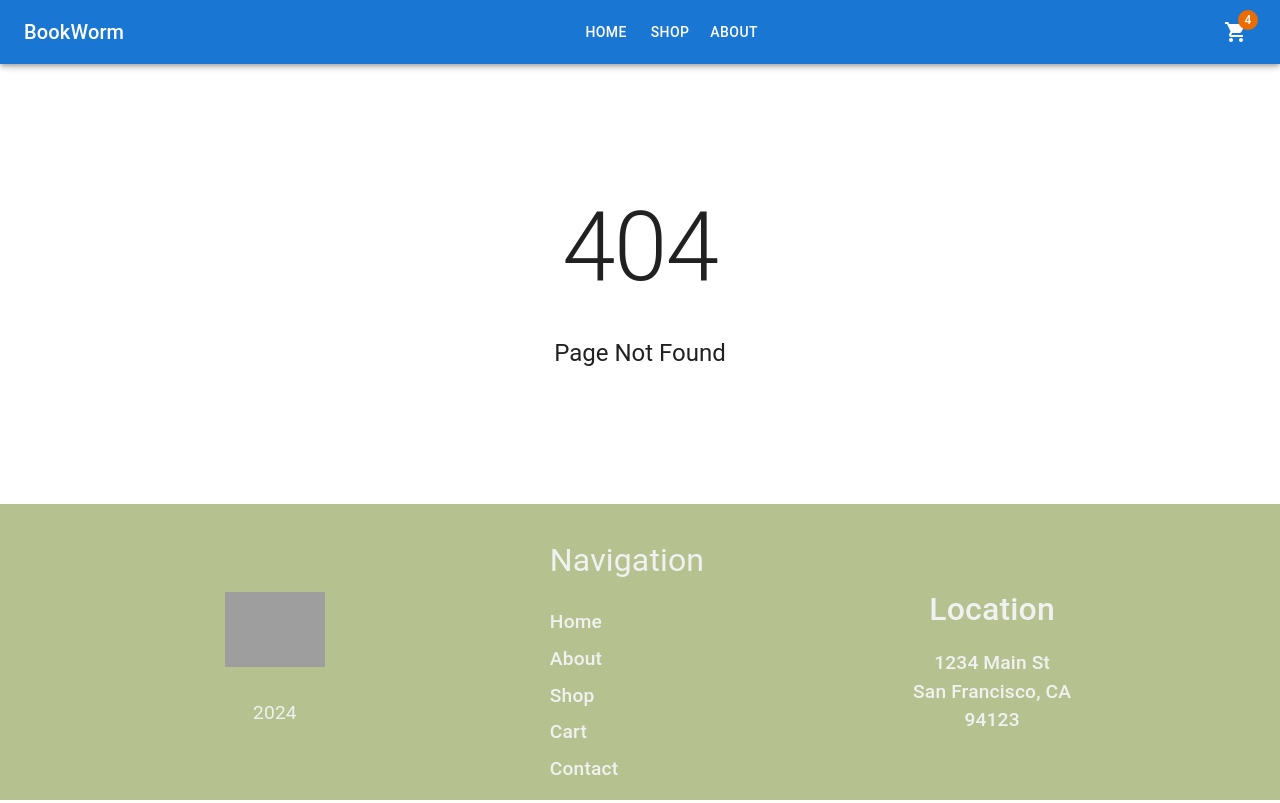
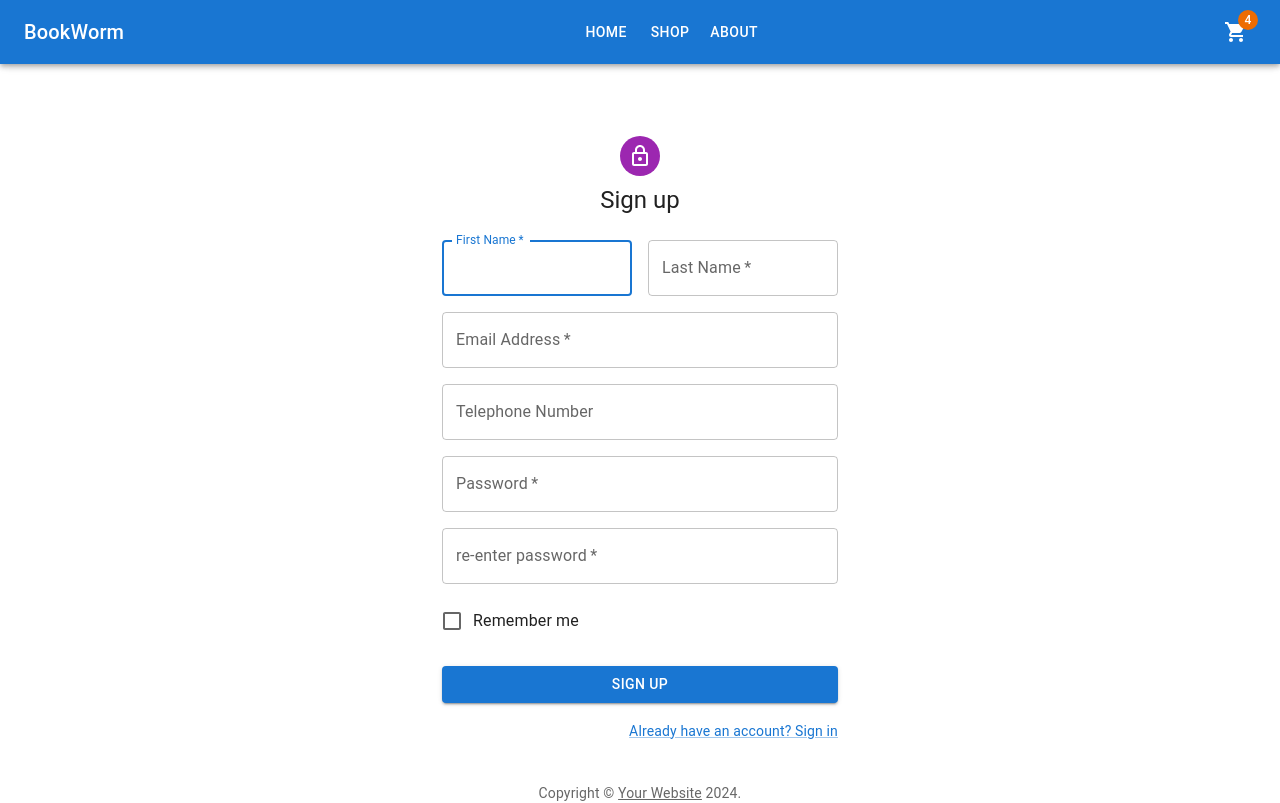
Before and after one commit to Erel0251/bookshop_client, a React (Vite) app: page /signup in a window 1280 px wide. Before the commit this address had no page. Shown: the top 803 px of the page. Built offline with nearby package versions, Linux system fonts and the light colour scheme; grey boxes are pictures that could not be loaded.

Commit message:
feat: add login and signup page

```diff
--- a/package.json
+++ b/package.json
@@ -27,6 +27,7 @@
     "dotenv": "^16.4.5",
     "graphql": "^16.8.1",
     "localforage": "^1.10.0",
+    "lodash": "^4.17.21",
     "match-sorter": "^6.3.4",
     "react": "^18.2.0",
     "react-dom": "^18.2.0",
--- a/src/App.tsx
+++ b/src/App.tsx
@@ -8,6 +8,8 @@
 import About from './pages/About';
 import NotFound from './pages/NotFound';
 import { Box } from '@mui/material';
+import SignIn from './pages/Login';
+import SignUp from './pages/Signup';
 
 function App() {
   return (
@@ -23,9 +25,11 @@
         <Header />
         <Routes>
           <Route path="/" element={<Home />} />
+          <Route path="/login" element={<SignIn />} />
+          <Route path="/signup" element={<SignUp />} />
           <Route path="/shop" element={<Shop />} />
           <Route path="/cart" element={<Cart />} />
-          <Route path="/product" element={<Product />} />
+          <Route path="/product/:id" element={<Product />} />
           <Route path="/about" element={<About />} />
           <Route path="*" element={<NotFound />} />
         </Routes>
--- /dev/null
+++ b/src/pages/Login.tsx
@@ -0,0 +1,118 @@
+import * as React from 'react';
+import Avatar from '@mui/material/Avatar';
+import Button from '@mui/material/Button';
+import CssBaseline from '@mui/material/CssBaseline';
+import TextField from '@mui/material/TextField';
+import FormControlLabel from '@mui/material/FormControlLabel';
+import Checkbox from '@mui/material/Checkbox';
+import Link from '@mui/material/Link';
+import Grid from '@mui/material/Grid';
+import Box from '@mui/material/Box';
+import LockOutlinedIcon from '@mui/icons-material/LockOutlined';
+import Typography from '@mui/material/Typography';
+import Container from '@mui/material/Container';
+import { createTheme, ThemeProvider } from '@mui/material/styles';
+import axios from 'axios';
+
+function Copyright(props: any) {
+  return (
+    <Typography variant="body2" color="text.secondary" align="center" {...props}>
+      {'Copyright © '}
+      <Link color="inherit" href="https://mui.com/">
+        Your Website
+      </Link>{' '}
+      {new Date().getFullYear()}
+      {'.'}
+    </Typography>
+  );
+}
+
+// TODO remove, this demo shouldn't need to reset the theme.
+const defaultTheme = createTheme();
+
+export default function SignIn() {
+  const handleSubmit = (event: React.FormEvent<HTMLFormElement>) => {
+    event.preventDefault();
+    const data = new FormData(event.currentTarget);
+    axios.post('http://localhost:3000/auth/login', {
+      email: data.get('email'),
+      password: data.get('password')
+    }).then((response) => {
+        localStorage.setItem('accessToken', response.data.accessToken);
+        localStorage.setItem('refreshToken', response.data.refreshToken);
+        window.location.href = '/product';
+    }).catch((error) => {
+        console.log(error);
+    });
+  };
+
+  return (
+    <ThemeProvider theme={defaultTheme}>
+      <Container component="main" maxWidth="xs">
+        <CssBaseline />
+        <Box
+          sx={{
+            marginTop: 8,
+            display: 'flex',
+            flexDirection: 'column',
+            alignItems: 'center',
+          }}
+        >
+          <Avatar sx={{ m: 1, bgcolor: 'secondary.main' }}>
+            <LockOutlinedIcon />
+          </Avatar>
+          <Typography component="h1" variant="h5">
+            Sign in
+          </Typography>
+          <Box component="form" onSubmit={handleSubmit} noValidate sx={{ mt: 1 }}>
+            <TextField
+              margin="normal"
+              required
+              fullWidth
+              id="email"
+              label="Email Address"
+              name="email"
+              autoComplete="email"
+              autoFocus
+            />
+            <TextField
+              margin="normal"
+              required
+              fullWidth
+              name="password"
+              label="Password"
+              type="password"
+              id="password"
+              autoComplete="current-password"
+            />
+            <FormControlLabel
+              control={<Checkbox value="remember" color="primary" />}
+              label="Remember me"
+            />
+            <Button
+              type="submit"
+              fullWidth
+              variant="contained"
+              sx={{ mt: 3, mb: 2 }}
+            >
+              Sign In
+            </Button>
+            <Grid container>
+              <Grid item xs>
+                <Link href="#" variant="body2">
+                  Forgot password?
+                </Link>
+              </Grid>
+              <Grid item>
+                <Link href="/signup" variant="body2">
+                  {"Don't have an account? Sign Up"}
+                </Link>
+              </Grid>
+            </Grid>
+          </Box>
+        </Box>
+        <Copyright sx={{ mt: 8, mb: 4 }} />
+      </Container>
+    </ThemeProvider>
+  );
+}
--- /dev/null
+++ b/src/pages/Signup.tsx
@@ -0,0 +1,173 @@
+import * as React from 'react';
+import Avatar from '@mui/material/Avatar';
+import Button from '@mui/material/Button';
+import CssBaseline from '@mui/material/CssBaseline';
+import TextField from '@mui/material/TextField';
+import FormControlLabel from '@mui/material/FormControlLabel';
+import Checkbox from '@mui/material/Checkbox';
+import Link from '@mui/material/Link';
+import Grid from '@mui/material/Grid';
+import Box from '@mui/material/Box';
+import LockOutlinedIcon from '@mui/icons-material/LockOutlined';
+import Typography from '@mui/material/Typography';
+import Container from '@mui/material/Container';
+import { createTheme, ThemeProvider } from '@mui/material/styles';
+import axios from 'axios';
+
+function Copyright(props: any) {
+  return (
+    <Typography
+      variant="body2"
+      color="text.secondary"
+      align="center"
+      {...props}
+    >
+      {'Copyright © '}
+      <Link color="inherit" href="https://mui.com/">
+        Your Website
+      </Link>{' '}
+      {new Date().getFullYear()}
+      {'.'}
+    </Typography>
+  );
+}
+
+// TODO remove, this demo shouldn't need to reset the theme.
+const defaultTheme = createTheme();
+
+export default function SignUp() {
+  const handleSubmit = (event: React.FormEvent<HTMLFormElement>) => {
+    event.preventDefault();
+    const data = new FormData(event.currentTarget);
+    axios.post('http://localhost:3000/auth/signup', {
+      first_name: data.get('firstName'),
+      last_name: data.get('lastName'),
+      email: data.get('email'),
+      password: data.get('password'),
+      phone: data.get('phone'),
+      roles: ['user']
+    }).then((response) => {
+        localStorage.setItem('accessToken', response.data.accessToken);
+        localStorage.setItem('refreshToken', response.data.refreshToken);
+        window.location.href = '/product';
+    }).catch((error) => {
+        console.log(error);
+    });
+  };
+
+  return (
+    <ThemeProvider theme={defaultTheme}>
+      <Container component="main" maxWidth="xs">
+        <CssBaseline />
+        <Box
+          sx={{
+            marginTop: 8,
+            display: 'flex',
+            flexDirection: 'column',
+            alignItems: 'center',
+          }}
+        >
+          <Avatar sx={{ m: 1, bgcolor: 'secondary.main' }}>
+            <LockOutlinedIcon />
+          </Avatar>
+          <Typography component="h1" variant="h5">
+            Sign up
+          </Typography>
+          <Box
+            component="form"
+            noValidate
+            onSubmit={handleSubmit}
+            sx={{ mt: 3 }}
+          >
+            <Grid container spacing={2}>
+              <Grid item xs={12} sm={6}>
+                <TextField
+                  autoComplete="given-name"
+                  name="firstName"
+                  required
+                  fullWidth
+                  id="firstName"
+                  label="First Name"
+                  autoFocus
+                />
+              </Grid>
+              <Grid item xs={12} sm={6}>
+                <TextField
+                  required
+                  fullWidth
+                  id="lastName"
+                  label="Last Name"
+                  name="lastName"
+                  autoComplete="family-name"
+                />
+              </Grid>
+              <Grid item xs={12}>
+                <TextField
+                  required
+                  fullWidth
+                  id="email"
+                  label="Email Address"
+                  name="email"
+                  autoComplete="email"
+                />
+              </Grid>
+              <Grid item xs={12}>
+                <TextField
+                  fullWidth
+                  id="phone"
+                  label="Telephone Number"
+                  name="phone"
+                  autoComplete="phone"
+                />
+              </Grid>
+              <Grid item xs={12}>
+                <TextField
+                  required
+                  fullWidth
+                  name="password"
+                  label="Password"
+                  type="password"
+                  id="password"
+                  autoComplete="new-password"
+                />
+              </Grid>
+              <Grid item xs={12}>
+                <TextField
+                  required
+                  fullWidth
+                  name="repassword"
+                  label="re-enter password"
+                  type="password"
+                  id="repassword"
+                  autoComplete="new-password"
+                />
+              </Grid>
+              <Grid item xs={12}>
+                <FormControlLabel
+                  control={<Checkbox value="remember" color="primary" />}
+                  label="Remember me"
+                />
+              </Grid>
+            </Grid>
+            <Button
+              type="submit"
+              fullWidth
+              variant="contained"
+              sx={{ mt: 3, mb: 2 }}
+            >
+              Sign Up
+            </Button>
+            <Grid container justifyContent="flex-end">
+              <Grid item>
+                <Link href="/login" variant="body2">
+                  Already have an account? Sign in
+                </Link>
+              </Grid>
+            </Grid>
+          </Box>
+        </Box>
+        <Copyright sx={{ mt: 5 }} />
+      </Container>
+    </ThemeProvider>
+  );
+}
```
Also changed, not shown: 1 other file (tests, documents, lock files or other folders).
